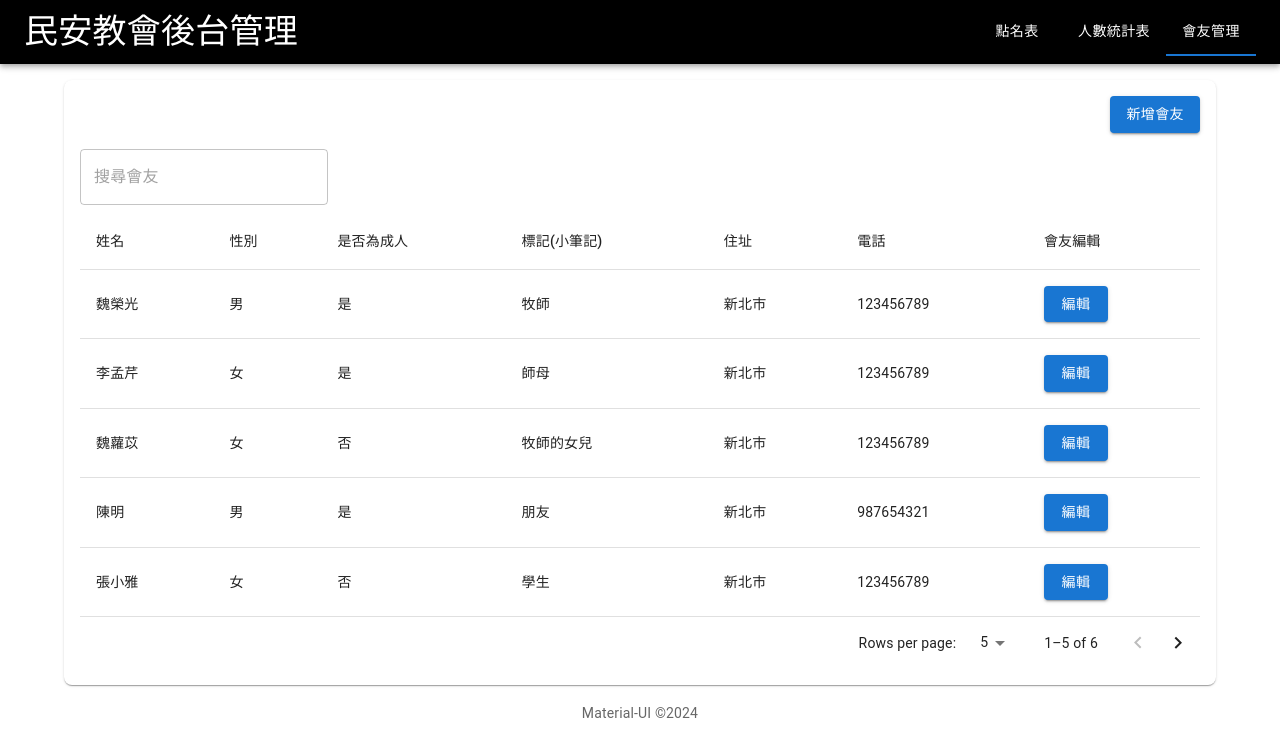
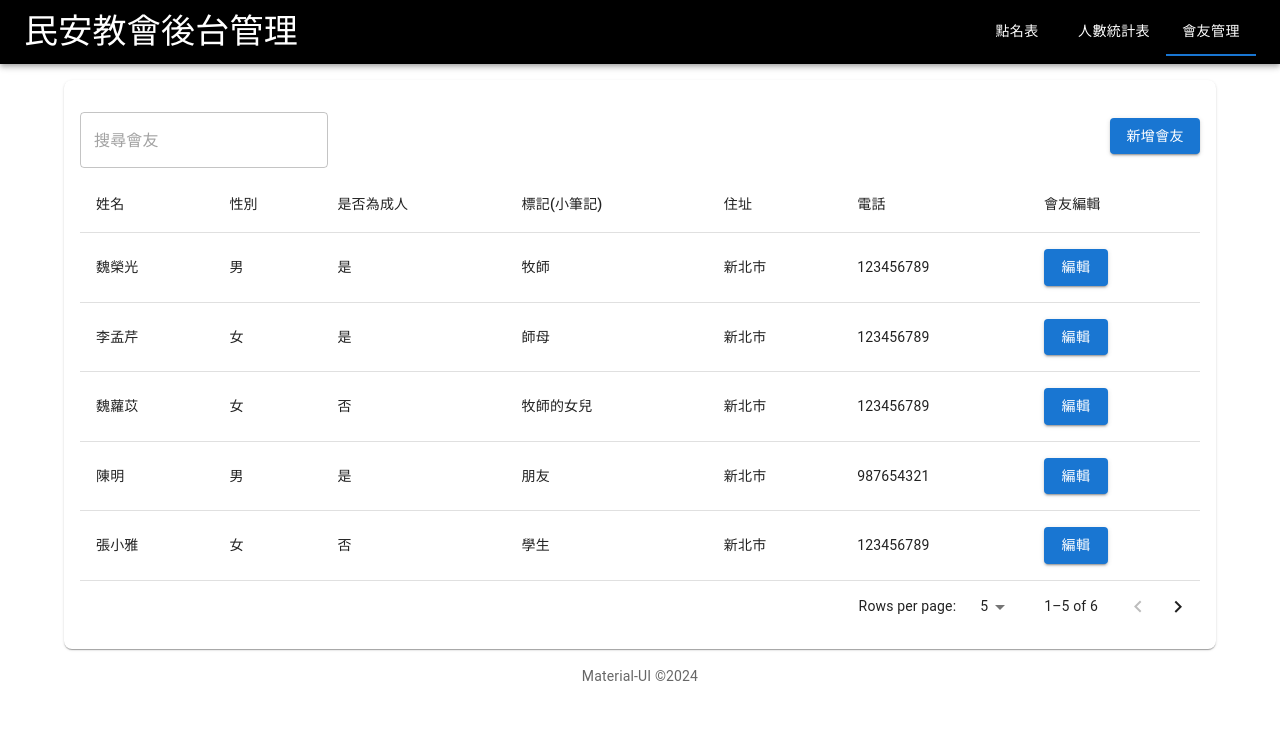
Before and after one commit to steven-oss/minaanChurch, a React (Create React App) app in the folder minan_rollcall/: page /MemberManagement in a window 1280 px wide. Shown: the top 756 px of the page. Built offline with nearby package versions, Linux system fonts and the light colour scheme.

Commit message:
add textfield component

```diff
--- a/minan_rollcall/src/components/layout/LayoutTypography.tsx
+++ b/minan_rollcall/src/components/layout/LayoutTypography.tsx
@@ -10,7 +10,6 @@ interface Props{
 export default function LayoutTypography(props:Props) {
     const {text,variant,sx,color} = props;
     return (
-        <Typography>
             <Typography
                 variant={variant} // Equivalent to AntD's Title
                 sx={sx}
@@ -19,6 +18,5 @@ export default function LayoutTypography(props:Props) {
             >
                 {text}
             </Typography>
-        </Typography>
     );
 }
--- /dev/null
+++ b/minan_rollcall/src/components/memberManagement/MemberManagementSearch.tsx
@@ -0,0 +1,20 @@
+import { TextField } from "@mui/material";
+import React from "react";
+
+interface Props{
+    onSearch:(value:string)=>void;
+    searchText:string;
+}
+export default function MemberManagementSearch(props:Props){
+    const {onSearch,searchText} = props;
+
+    return(
+        <TextField
+        variant="outlined"
+        placeholder="搜尋會友"
+        onChange={(e)=>onSearch(e.target.value)} // 即時更新
+        value={searchText}
+        margin="normal"
+      />
+    )
+}
--- a/minan_rollcall/src/components/memberManagement/MemberManagementTable.tsx
+++ b/minan_rollcall/src/components/memberManagement/MemberManagementTable.tsx
@@ -1,16 +1,9 @@
 import React, { useState } from 'react';
 import { Table, TableHead, TableBody, TableRow, TableCell, TextField, Box, TablePagination } from '@mui/material';
 import MemberManagementButton from './MemberManagementButton.tsx';
+import { DataType } from '../../pages/memberManagement/MemberManagementScreen.tsx';
 
-interface DataType {
-  key: number;
-  name: string;
-  sex: string;
-  isAdult: boolean;
-  notes: string;
-  address: string;
-  phone: string;
-}
+
 
 interface Column {
   title: string;
@@ -20,73 +13,18 @@ interface Column {
 
 interface Props {
   onEditButton: (key: number) => void;
+  searchText:string;
+  filteredData:DataType[];
+  data:DataType[];
 }
 
 export default function MemberManagementTable(props: Props) {
-  const { onEditButton } = props;
-  const [searchText, setSearchText] = useState(''); // 存儲搜尋文字
-  const [filteredData, setFilteredData] = useState<DataType[]>([]); // 存儲篩選後的數據
+  const { onEditButton,searchText,filteredData,data } = props;
   const [page, setPage] = useState(0); // 當前頁碼
   const [rowsPerPage, setRowsPerPage] = useState(5); // 每頁顯示的行數
 
   // 原始數據
-  const data: DataType[] = [
-    {
-      key: 1,
-      name: '魏榮光',
-      sex: '男',
-      isAdult: true,
-      notes: '牧師',
-      address: '新北市',
-      phone: '123456789',
-    },
-    {
-      key: 2,
-      name: '李孟芹',
-      sex: '女',
-      isAdult: true,
-      notes: '師母',
-      address: '新北市',
-      phone: '123456789',
-    },
-    {
-      key: 3,
-      name: '魏蘿苡',
-      sex: '女',
-      isAdult: false,
-      notes: '牧師的女兒',
-      address: '新北市',
-      phone: '123456789',
-    },
-    // 更多數據
-    {
-      key: 4,
-      name: '陳明',
-      sex: '男',
-      isAdult: true,
-      notes: '朋友',
-      address: '新北市',
-      phone: '987654321',
-    },
-    {
-      key: 5,
-      name: '張小雅',
-      sex: '女',
-      isAdult: false,
-      notes: '學生',
-      address: '新北市',
-      phone: '123456789',
-    },
-    {
-      key: 6,
-      name: '王大明',
-      sex: '男',
-      isAdult: true,
-      notes: '同事',
-      address: '新北市',
-      phone: '123456789',
-    },
-  ];
+
 
   // 表格的列定義
   const columns: Column[] = [
@@ -107,18 +45,6 @@ export default function MemberManagementTable(props: Props) {
     },
   ];
 
-  // 當輸入框改變時觸發的函數
-  const handleSearch = (value: string) => {
-    setSearchText(value);
-
-    const filtered = data.filter((item) =>
-      Object.keys(item).some((key) =>
-        String(item[key as keyof DataType]).toLowerCase().includes(value.toLowerCase())
-      )
-    );
-    setFilteredData(filtered); // 更新篩選後的數據
-  };
-
   // 分頁變更處理
   const handleChangePage = (event: unknown, newPage: number) => {
     setPage(newPage);
@@ -136,14 +62,6 @@ export default function MemberManagementTable(props: Props) {
 
   return (
     <Box>
-      {/* 搜索框 */}
-      <TextField
-        variant="outlined"
-        placeholder="搜尋會友"
-        onChange={(e) => handleSearch(e.target.value)} // 即時更新
-        value={searchText}
-        margin="normal"
-      />
       {/* 表格 */}
       <Table>
         <TableHead>
--- /dev/null
+++ b/minan_rollcall/src/components/rollCallList/RollCallListSearch.tsx
@@ -0,0 +1,18 @@
+import { TextField } from "@mui/material";
+import React from "react";
+
+interface Props{
+    onSearch:(value:string)=>void;
+    searchText:string;
+}
+export default function RollCallListSearch(props:Props){
+    const {onSearch,searchText} = props;
+    return(
+        <TextField
+              label="搜尋會友"
+              variant="outlined"
+              value={searchText}
+              onChange={(e) => onSearch(e.target.value)} // Update search on change
+            />
+    );
+}
--- a/minan_rollcall/src/components/rollCallList/RollCallListTable.tsx
+++ b/minan_rollcall/src/components/rollCallList/RollCallListTable.tsx
@@ -14,35 +14,21 @@ import {
   TablePagination,
 } from '@mui/material';
 import RollCallListCheckbox from './RollCallListCheckbox.tsx';
-
-interface DataType {
-  key: number;
-  name: string;
-  notes: string;
-}
+import { DataType } from '../../pages/rollCallList/RollCallListWorshipScreen.tsx';
 
 interface Props {
   onChangeCheck: (key: number) => void;
-  onBackPage: () => void;
+  setPage:(newPage:number)=>void;
+  page:number;
+  searchText:string;
+  filteredData:DataType[];
+  data:DataType[];
 }
 
 export default function RollCallListTable(props: Props) {
-  const { onChangeCheck, onBackPage } = props;
-  const [searchText, setSearchText] = useState(''); // Store search text
-  const [filteredData, setFilteredData] = useState<DataType[]>([]); // Store filtered data
-  const [page, setPage] = useState(0); // Current page state
+  const { onChangeCheck,setPage,searchText,filteredData,data,page } = props;
   const [rowsPerPage, setRowsPerPage] = useState(5); // Rows per page state
 
-  // Original data
-  const data: DataType[] = [
-    { key: 1, name: '魏榮光', notes: '牧師' },
-    { key: 2, name: '李孟芹', notes: '師母' },
-    { key: 3, name: '魏蘿苡', notes: '牧師的女兒' },
-    { key: 4, name: '張三', notes: '朋友' },
-    { key: 5, name: '李四', notes: '同學' },
-    { key: 6, name: '王五', notes: '鄰居' },
-    // Add more data as needed for pagination
-  ];
 
   // Define column configurations
   const columns = [
@@ -50,19 +36,6 @@ export default function RollCallListTable(props: Props) {
     { id: 'notes', label: '標記(小筆記)' },
     { id: 'action', label: '簽到' },
   ];
-
-  // Handle search input change
-  const handleSearch = (value: string) => {
-    setSearchText(value);
-
-    const filtered = data.filter((item) =>
-      Object.keys(item).some((key) =>
-        String(item[key as keyof DataType]).toLowerCase().includes(value.toLowerCase())
-      )
-    );
-    setFilteredData(filtered); // Update filtered data
-    setPage(0); // Reset page when filtering
-  };
 
   // Handle page change
   const handleChangePage = (event: unknown, newPage: number) => {
@@ -81,25 +54,6 @@ export default function RollCallListTable(props: Props) {
   return (
     <>
       <Box>
-        {/* Search and Button Row */}
-        <Grid container spacing={2} alignItems="center" sx={{ mb: 1 }}>
-          <Grid item xs={8}>
-            <TextField
-              label="搜尋會友"
-              variant="outlined"
-              value={searchText}
-              onChange={(e) => handleSearch(e.target.value)} // Update search on change
-            />
-          </Grid>
-          <Grid item xs={4}>
-            <Grid container justifyContent="flex-end">
-              <Button variant="contained" color="primary" onClick={onBackPage}>
-                返回
-              </Button>
-            </Grid>
-          </Grid>
-        </Grid>
-
         {/* Table */}
         <TableContainer >
           <Table>
--- a/minan_rollcall/src/pages/memberManagement/MemberManagementScreen.tsx
+++ b/minan_rollcall/src/pages/memberManagement/MemberManagementScreen.tsx
@@ -2,12 +2,26 @@ import React, { useState } from "react";
 import MemberManagementTable from "../../components/memberManagement/MemberManagementTable.tsx";
 import MemberManagementButton from "../../components/memberManagement/MemberManagementButton.tsx";
 import MemberManagementModal from "../../components/memberManagement/MemberManagementModal.tsx";
-import { Box } from "@mui/material";
+import { Box, Grid, Grid2 } from "@mui/material";
+import MemberManagementSearch from "../../components/memberManagement/MemberManagementSearch.tsx";
+
+
+export interface DataType {
+  key: number;
+  name: string;
+  sex: string;
+  isAdult: boolean;
+  notes: string;
+  address: string;
+  phone: string;
+}
 
 export default function MemberManagementScreen() {
 
     const [open,setOpen] = useState<boolean>(false)
     const [selectedMember, setSelectedMember] = useState<any>(null);
+    const [searchText, setSearchText] = useState(''); // 存儲搜尋文字
+    const [filteredData, setFilteredData] = useState<DataType[]>([]); // 存儲篩選後的數據
 
     const handleCreateButton = ()=>{
       setOpen(true);
@@ -23,14 +37,87 @@ export default function MemberManagementScreen() {
       const memberData = getMemberById(key);
       setSelectedMember(memberData);
     };
+      // 當輸入框改變時觸發的函數
+    const handleSearch = (value: string) => {
+      setSearchText(value);
 
+      const filtered = data.filter((item) =>
+        Object.keys(item).some((key) =>
+          String(item[key as keyof DataType]).toLowerCase().includes(value.toLowerCase())
+        )
+      );
+      setFilteredData(filtered); // 更新篩選後的數據
+    };
+
+    const data: DataType[] = [
+      {
+        key: 1,
+        name: '魏榮光',
+        sex: '男',
+        isAdult: true,
+        notes: '牧師',
+        address: '新北市',
+        phone: '123456789',
+      },
+      {
+        key: 2,
+        name: '李孟芹',
+        sex: '女',
+        isAdult: true,
+        notes: '師母',
+        address: '新北市',
+        phone: '123456789',
+      },
+      {
+        key: 3,
+        name: '魏蘿苡',
+        sex: '女',
+        isAdult: false,
+        notes: '牧師的女兒',
+        address: '新北市',
+        phone: '123456789',
+      },
+      // 更多數據
+      {
+        key: 4,
+        name: '陳明',
+        sex: '男',
+        isAdult: true,
+        notes: '朋友',
+        address: '新北市',
+        phone: '987654321',
+      },
+      {
+        key: 5,
+        name: '張小雅',
+        sex: '女',
+        isAdult: false,
+        notes: '學生',
+        address: '新北市',
+        phone: '123456789',
+      },
+      {
+        key: 6,
+        name: '王大明',
+        sex: '男',
+        isAdult: true,
+        notes: '同事',
+        address: '新北市',
+        phone: '123456789',
+      },
+    ];
 
     return(
         <>
-        <Box display="flex" justifyContent="flex-end" >
+        <Grid container alignItems={'center'}>
+          <Grid item xs={6}>
+            <MemberManagementSearch onSearch={(value:string)=>handleSearch(value)} searchText={searchText}/>
+          </Grid>
+          <Grid item xs={6} textAlign={'right'}>
             <MemberManagementButton actionName="新增會友" onClick={handleCreateButton} color="primary"/>
-        </Box>
-          <MemberManagementTable onEditButton={(key:number)=>handleEditButton(key)}/>
+            </Grid>
+        </Grid>
+          <MemberManagementTable onEditButton={(key:number)=>handleEditButton(key)} data={data} searchText={searchText} filteredData={filteredData}/>
           <MemberManagementModal open={open} onCreateButtonCancel={handleCreateButtonCancel} selectedMember={selectedMember}/>
         </>
     )
--- a/minan_rollcall/src/pages/rollCallList/RollCallListWorshipScreen.tsx
+++ b/minan_rollcall/src/pages/rollCallList/RollCallListWorshipScreen.tsx
@@ -1,9 +1,17 @@
-import React from "react";
+import React, { useState } from "react";
 import { useLocation, useNavigate } from "react-router-dom";
 import moment from "moment";
 import RollCallListTypography from "../../components/rollCallList/RollCallListTypography.tsx";
 import RollCallListTable from "../../components/rollCallList/RollCallListTable.tsx";
-import { Box, Grid } from "@mui/material";
+import {  Grid } from "@mui/material";
+import RollCallListSearch from "../../components/rollCallList/RollCallListSearch.tsx";
+import RollCallListButton from "../../components/rollCallList/RollCallListButton.tsx";
+
+export interface DataType {
+    key: number;
+    name: string;
+    notes: string;
+  }
 
 export default function RollCallListWorshipScreen() {
     const location = useLocation();
@@ -12,6 +20,9 @@ export default function RollCallListWorshipScreen() {
     const { date, modeIndex, mode } = location.state || {};
     const dateChange = moment(date.$d);
     console.log(modeIndex);
+    const [searchText, setSearchText] = useState(''); // Store search text
+    const [filteredData, setFilteredData] = useState<DataType[]>([]); // Store filtered data
+    const [page, setPage] = useState(0); // Current page state
 
     // Convert to yyyy-mm-dd format
     const formattedDate = dateChange.format('YYYY-MM-DD');
@@ -27,6 +38,30 @@ export default function RollCallListWorshipScreen() {
         navigate(-1);
     };
 
+      // Handle search input change
+  const handleSearch = (value: string) => {
+    setSearchText(value);
+
+    const filtered = data.filter((item) =>
+      Object.keys(item).some((key) =>
+        String(item[key as keyof DataType]).toLowerCase().includes(value.toLowerCase())
+      )
+    );
+    setFilteredData(filtered); // Update filtered data
+    setPage(0); // Reset page when filtering
+  };
+
+    // Original data
+    const data: DataType[] = [
+        { key: 1, name: '魏榮光', notes: '牧師' },
+        { key: 2, name: '李孟芹', notes: '師母' },
+        { key: 3, name: '魏蘿苡', notes: '牧師的女兒' },
+        { key: 4, name: '張三', notes: '朋友' },
+        { key: 5, name: '李四', notes: '同學' },
+        { key: 6, name: '王五', notes: '鄰居' },
+        // Add more data as needed for pagination
+      ];
+
     return (
         <>
             <Grid container justifyContent="center">
@@ -34,7 +69,15 @@ export default function RollCallListWorshipScreen() {
                     <RollCallListTypography titleName={`${formattedDate} ${modeName} 點名表`} />
                 </Grid>
             </Grid>
-            <RollCallListTable onChangeCheck={handleOnchangeCheck} onBackPage={handleBackPage} />
+            <Grid container spacing={2} alignItems="center" sx={{ mb: 1 }}>
+                <Grid item xs={6}>
+                    <RollCallListSearch onSearch={(value:string)=>handleSearch(value)} searchText={searchText}/>
+                </Grid>
+                <Grid item xs={6} textAlign={'right'}>
+                    <RollCallListButton actionName="返回" onClick={handleBackPage}/>
+                </Grid>
+            </Grid>
+            <RollCallListTable onChangeCheck={handleOnchangeCheck} searchText={searchText} filteredData={filteredData} setPage={setPage} page={page} data={data}/>
         </>
     );
 }
```
